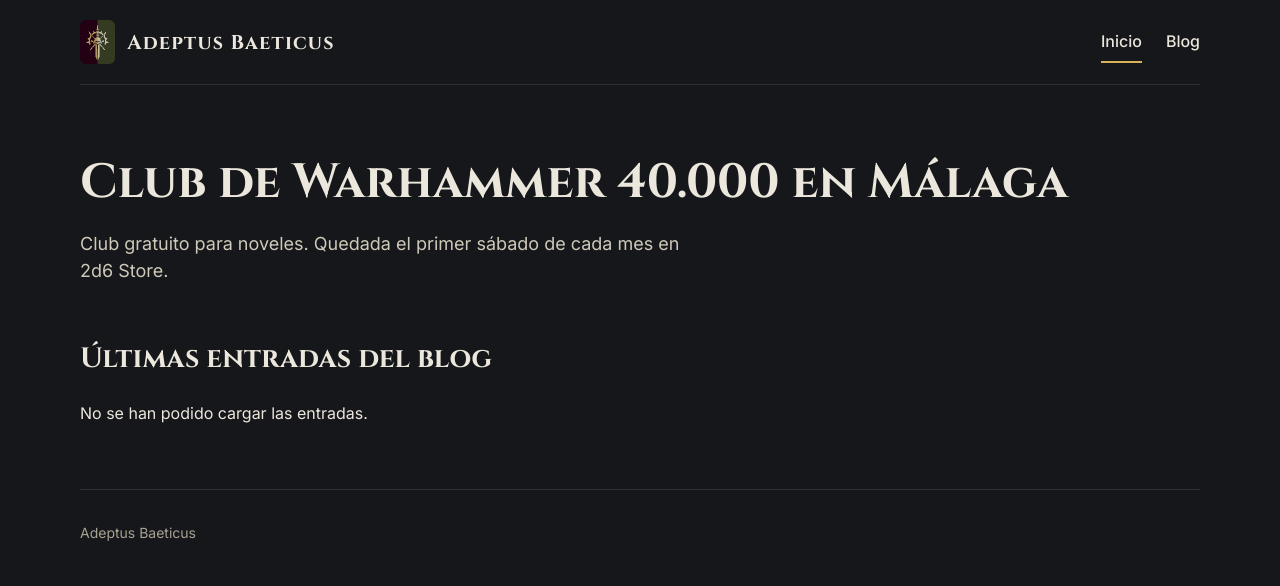
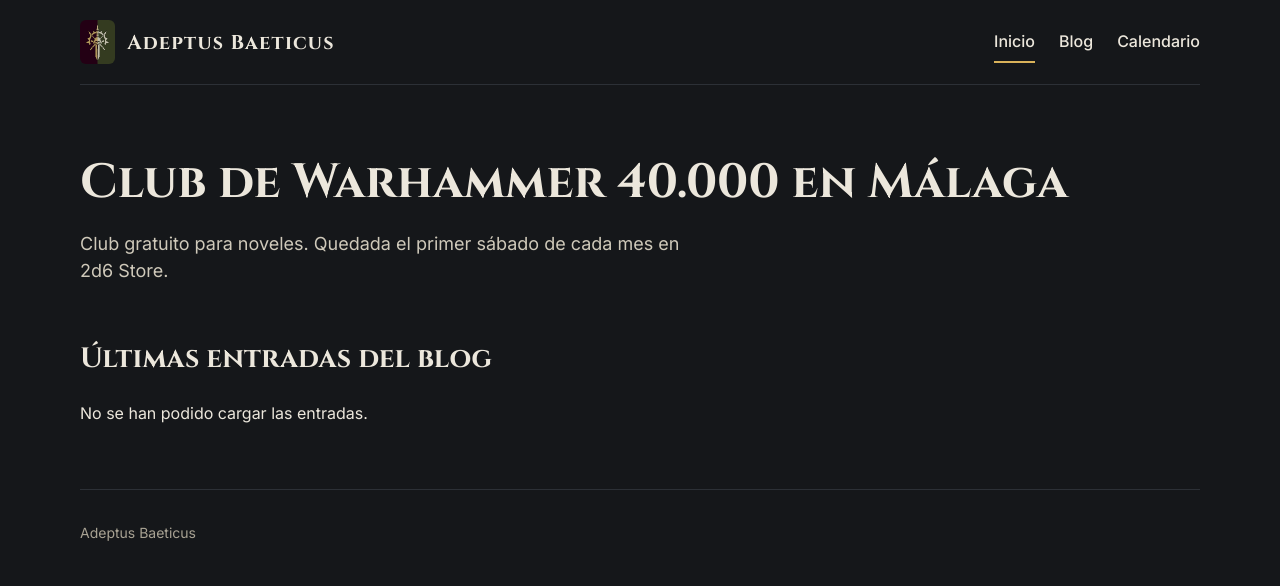
Before and after one commit to adeptusbaeticus/AdeptusBaeticus, a plain HTML site: page public/index.html in a window 1280 px wide. Drawn offline with Linux system fonts and the light colour scheme; no server answers.

Commit message:
Update index.html

```diff
--- a/public/index.html
+++ b/public/index.html
@@ -41,6 +41,7 @@ h2{font:700 28px Cinzel,Georgia,serif;margin:0 0 24px}
     <nav class="menu">
       <a class="on" href="/">Inicio</a>
       <a href="https://adeptus-baeticus.blogspot.com">Blog</a>
+      <a href="/calendario.html">Calendario</a>
     </nav>
   </div>
   <div class="hero">
```
